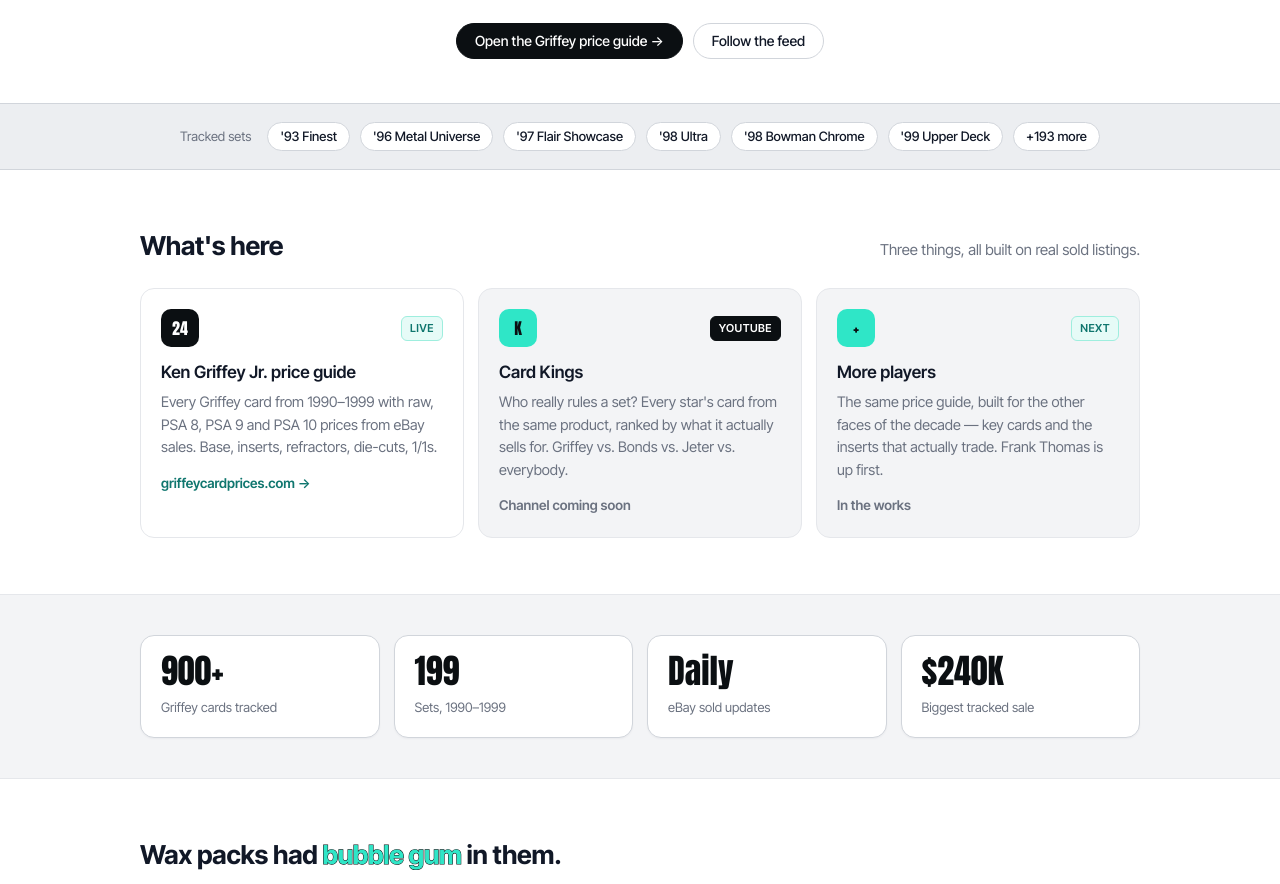
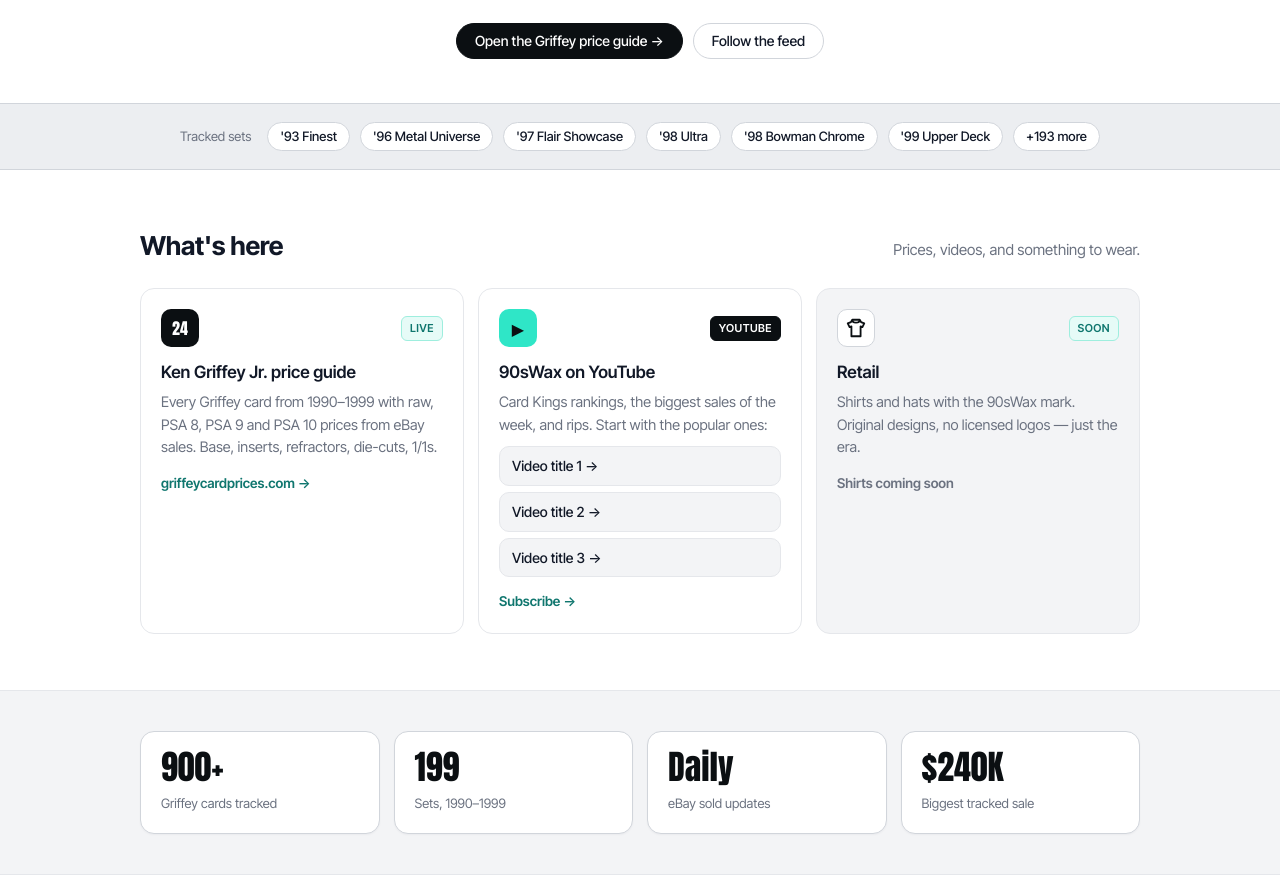
Before and after one commit to shareyoursportscards-max/90swax, a plain HTML site: page index.html in a window 1280 px wide. Shown: the part 362-1246 px from the top of the page. Drawn offline with Linux system fonts and the light colour scheme.

Commit message:
Hub: YouTube card with video slots, Retail card with shirt icon

```diff
--- a/index.html
+++ b/index.html
@@ -77,6 +77,10 @@
 .card .go{display:inline-block;margin-top:14px;font-size:13.5px;font-weight:600;color:var(--teal-text)}
 .card.soon{background:var(--bg2)}
 .card.soon .go{color:var(--muted)}
+.card .ico.shirt{background:#fff;border:1px solid var(--border2);color:var(--ink)}
+.vids{list-style:none;margin:10px 0 0;padding:0;display:flex;flex-direction:column;gap:6px}
+.vids a{display:block;font-size:14px;font-weight:500;color:var(--text);padding:8px 12px;border:1px solid var(--border);border-radius:10px;background:var(--bg2)}
+.vids a:hover{border-color:var(--teal);background:var(--teal-bg)}
 
 /* stats */
 .statband{background:var(--bg2);border-top:1px solid var(--border);border-bottom:1px solid var(--border);padding-block:40px}
@@ -111,7 +115,7 @@
   <a class="brand" href="/">90s<span>Wax</span></a>
   <ul>
     <li><a href="#guides">Price guides</a></li>
-    <li><a href="#kings">Card Kings</a></li>
+    <li><a href="#youtube">YouTube</a></li>
     <li><a href="#about">About</a></li>
     <li><a href="#follow">Follow</a></li>
   </ul>
@@ -145,7 +149,7 @@
   <section id="guides">
     <div class="sec-h">
       <h2>What's here</h2>
-      <p>Three things, all built on real sold listings.</p>
+      <p>Prices, videos, and something to wear.</p>
     </div>
     <div class="grid">
       <a class="card" href="https://griffeycardprices.com/">
@@ -154,17 +158,22 @@
         <p>Every Griffey card from 1990–1999 with raw, PSA 8, PSA 9 and PSA 10 prices from eBay sales. Base, inserts, refractors, die-cuts, 1/1s.</p>
         <span class="go">griffeycardprices.com →</span>
       </a>
-      <div class="card soon" id="kings">
-        <div class="top"><div class="ico teal">K</div><span class="tag ink">YouTube</span></div>
-        <h3>Card Kings</h3>
-        <p>Who really rules a set? Every star's card from the same product, ranked by what it actually sells for. Griffey vs. Bonds vs. Jeter vs. everybody.</p>
-        <span class="go">Channel coming soon</span>
+      <div class="card" id="youtube">
+        <div class="top"><div class="ico teal">&#9654;</div><span class="tag ink">YouTube</span></div>
+        <h3>90sWax on YouTube</h3>
+        <p>Card Kings rankings, the biggest sales of the week, and rips. Start with the popular ones:</p>
+        <ul class="vids">
+          <li><a href="#" data-video="1">Video title 1 →</a></li>
+          <li><a href="#" data-video="2">Video title 2 →</a></li>
+          <li><a href="#" data-video="3">Video title 3 →</a></li>
+        </ul>
+        <a class="go" href="#" data-social="youtube">Subscribe →</a>
       </div>
-      <div class="card soon">
-        <div class="top"><div class="ico teal">+</div><span class="tag">Next</span></div>
-        <h3>More players</h3>
-        <p>The same price guide, built for the other faces of the decade — key cards and the inserts that actually trade. Frank Thomas is up first.</p>
-        <span class="go">In the works</span>
+      <div class="card soon" id="shop">
+        <div class="top"><div class="ico shirt"><svg viewBox="0 0 24 24" width="22" height="22" fill="none" stroke="currentColor" stroke-width="2" stroke-linejoin="round"><path d="M8 3h8l1.5 2.5L21 7l-2 4-2-.8V21H7V10.2L5 11 3 7l3.5-1.5L8 3z"/><path d="M8 3c0 2 1.8 3.2 4 3.2S16 5 16 3"/></svg></div><span class="tag">Soon</span></div>
+        <h3>Retail</h3>
+        <p>Shirts and hats with the 90sWax mark. Original designs, no licensed logos — just the era.</p>
+        <span class="go">Shirts coming soon</span>
       </div>
     </div>
   </section>
```
